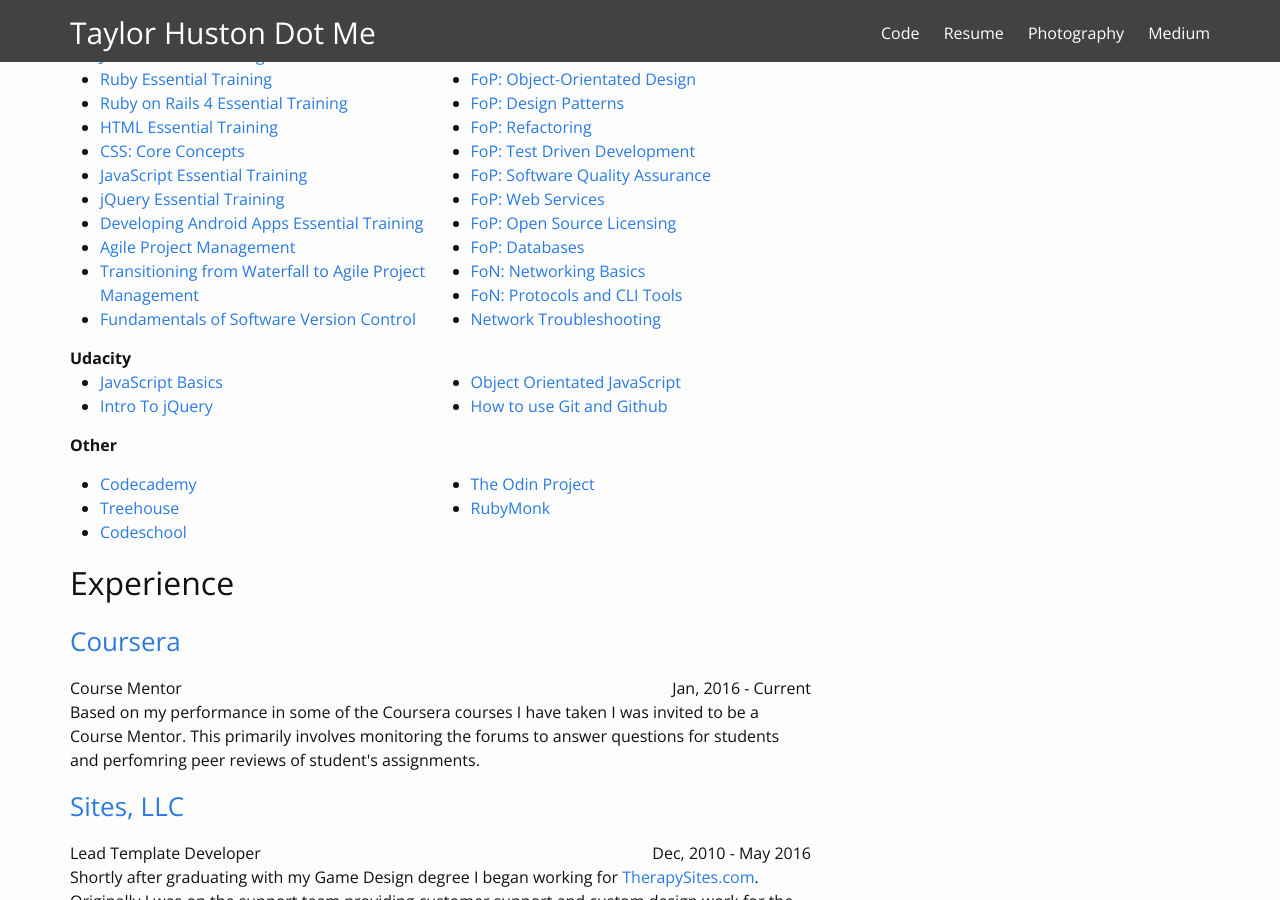
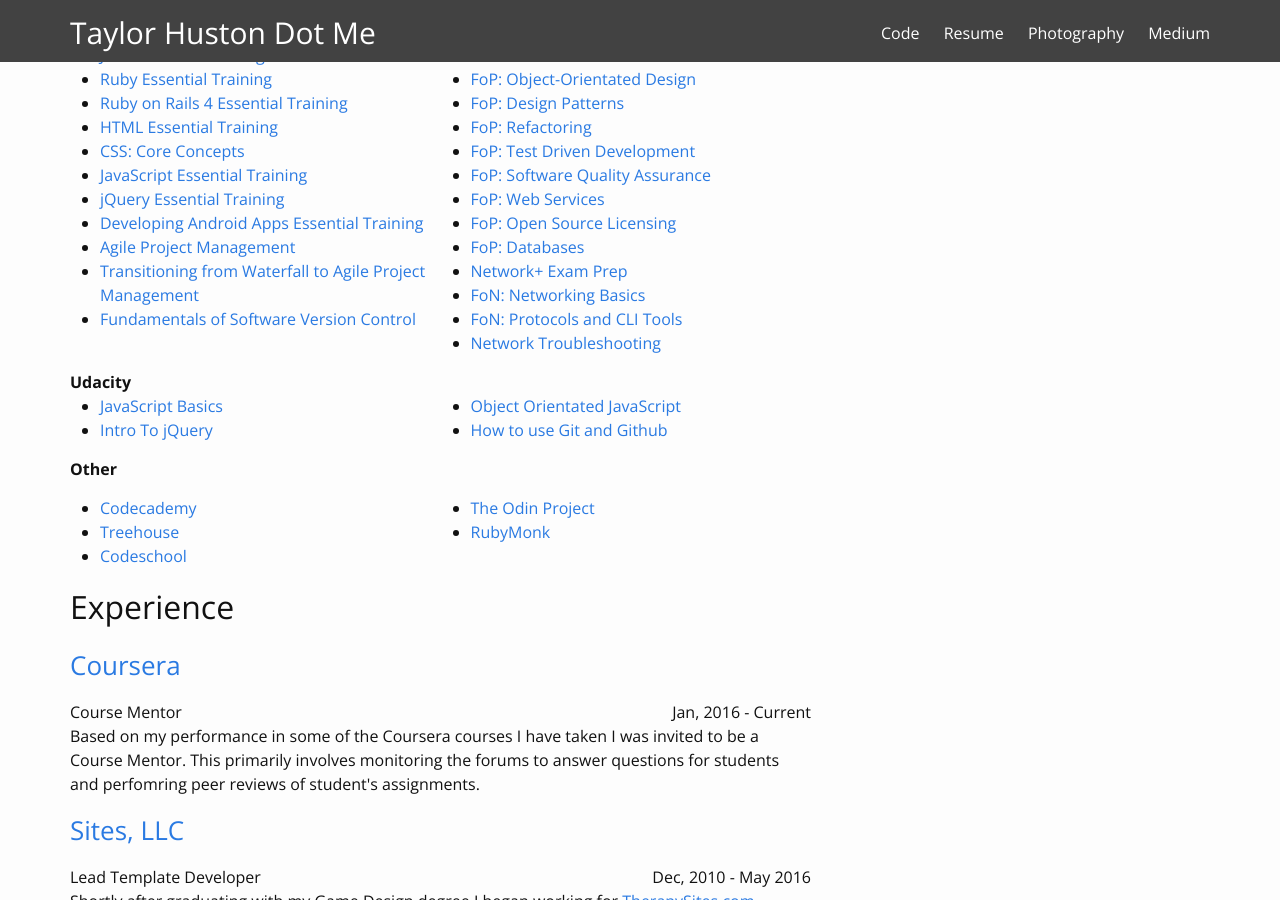
Before and after one commit to TaylorHuston/taylorhuston.github.io, a Jekyll site: the page built from resume.html, in a window 1280 px wide and 900 px high, scrolled down 1148 px. Built offline with Jekyll 4.4.1, drawn with Linux system fonts in a browser that asks for light colours; some web fonts are replaced.

Commit message:
Update resume

```diff
--- a/resume.html
+++ b/resume.html
@@ -159,6 +159,8 @@
       </li>
       <li><a href="http://www.lynda.com/AllCertificates/User/1103034" target="_blank">FoP: Databases</a>
       </li>
+      <li><a href="http://www.lynda.com/AllCertificates/User/1103034" target="_blank">Network+ Exam Prep</a>
+      </li>
       <li><a href="http://www.lynda.com/AllCertificates/User/1103034" target="_blank">FoN: Networking Basics</a>
       </li>
       <li><a href="http://www.lynda.com/AllCertificates/User/1103034" target="_blank">FoN: Protocols and CLI Tools</a>
```
